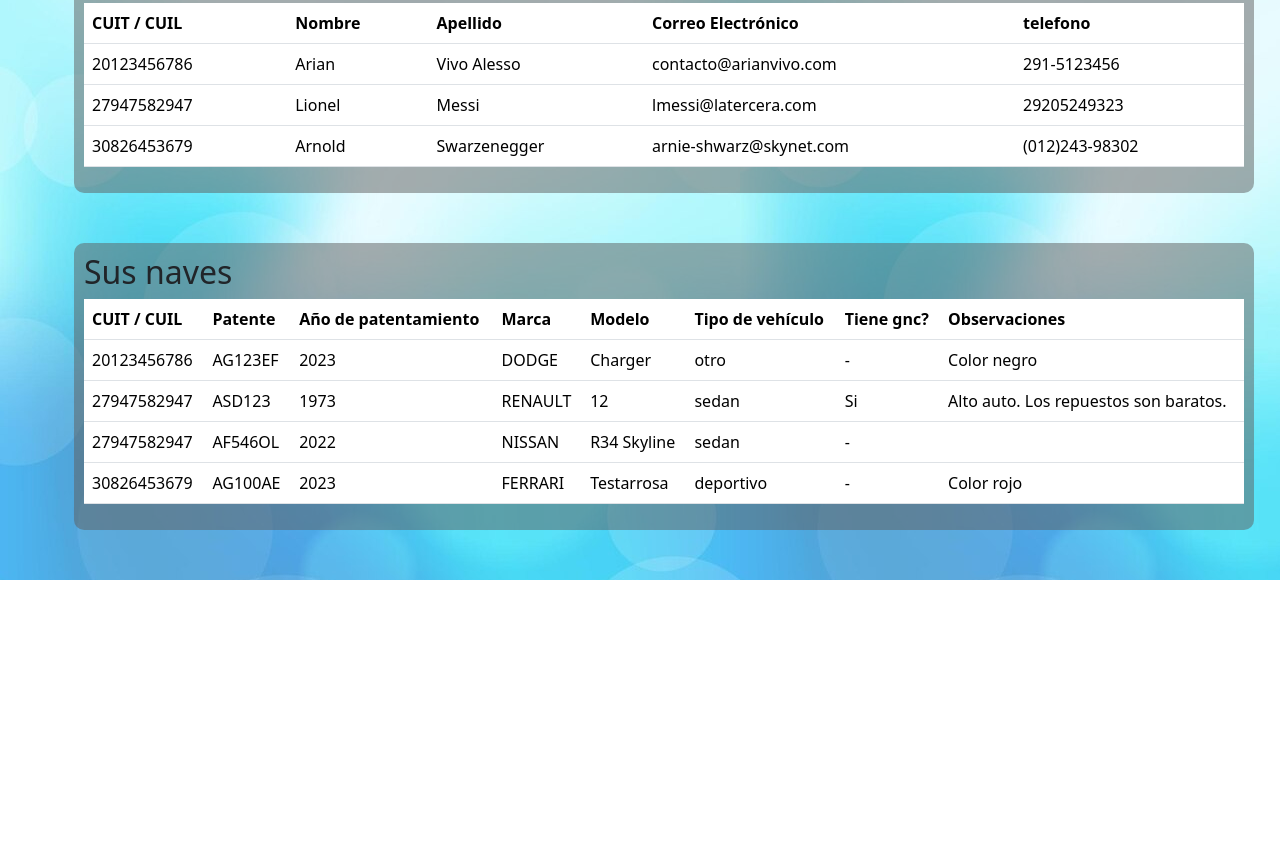
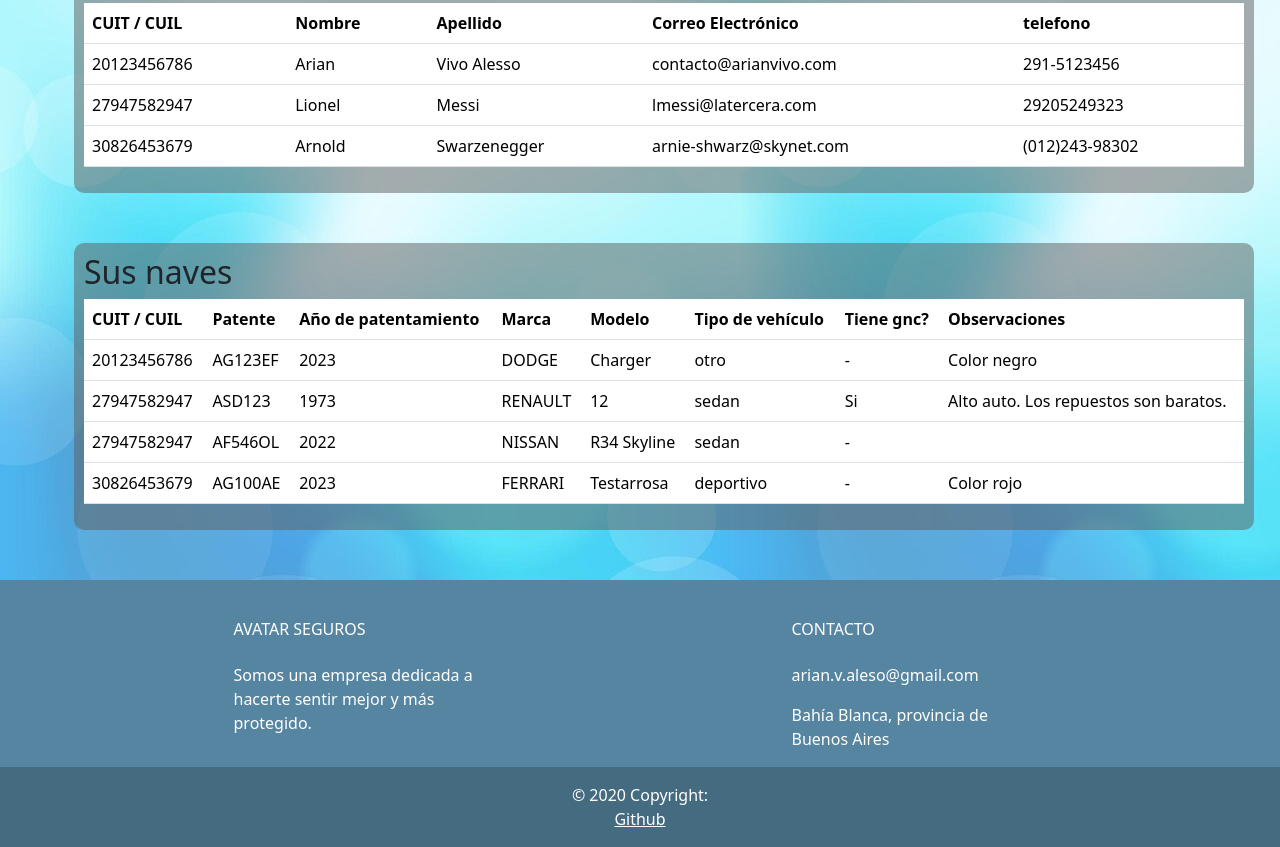
Before and after one commit to arianvivo/arianvivo-aseguradora, a plain HTML site: page index.html in a window 1280 px wide. Shown: the part 1296-2143 px from the top of the page. Before the commit the page ends 1876 px from the top, so only its background shows below. Drawn offline with nearby package versions, Linux system fonts and the light colour scheme.

Commit message:
add footer y favicon

```diff
--- a/css/style.css
+++ b/css/style.css
@@ -65,3 +65,11 @@ main {
     flex: 1 1 0;
     margin: 50px 10px;
 }
+
+footer {
+    background-color: #5685a1
+}
+
+footer .copyright {
+    background-color: rgba(0, 0, 0, 0.2)
+}
--- a/index.html
+++ b/index.html
@@ -3,7 +3,8 @@
 <head>
   <meta charset="UTF-8">
   <meta name="viewport" content="width=device-width, initial-scale=1.0">
-  <title>Aseguradora Carcade</title>
+  <title>Aseguradora Avatar</title>
+  <link rel="shortcut icon" href="./rsc/img/favicon.svg" type="image/x-icon">
   <link href="https://cdn.jsdelivr.net/npm/bootstrap@5.3.2/dist/css/bootstrap.min.css" rel="stylesheet" integrity="sha384-T3c6CoIi6uLrA9TneNEoa7RxnatzjcDSCmG1MXxSR1GAsXEV/Dwwykc2MPK8M2HN" crossorigin="anonymous">
   <link rel="stylesheet" href="./css/style.css">
 </head>
@@ -233,13 +234,7 @@
             </tr>
           </thead>
           <tbody id="tabla-clientes-body">
-            <!-- <tr>
-              <td>CUIT</th>
-                <td>NOM</td>
-                <td>APE</td>
-                <td>MAIL</td>
-                <td>TEL</td>
-              </tr> -->
+
             </tbody>
           </table>
         </div>
@@ -259,20 +254,38 @@
               </tr>
             </thead>
             <tbody id="tabla-vehiculos-body">
-              <!-- <tr>
-                <td>CUIT</th>
-                  <td>NOM</td>
-                  <td>APE</td>
-                  <td>MAIL</td>
-                  <td>TEL</td>
-                </tr> -->
+
               </tbody>
             </table>
           </div>
         </section>
       </main>
 
+      <footer class="text-center text-lg-start text-white">
+        <div class="container p-4 pb-0">
+          <section class="">
+            <div class="row">
+              <div class="col-md-3 col-lg-3 col-xl-3 mx-auto mt-3">
+                <h6 class="text-uppercase mb-4 font-weight-bold">
+                  Avatar Seguros
+                </h6>
+                <p> Somos una empresa dedicada a hacerte sentir mejor y más protegido. </p>
+              </div>
+              <div class="col-md-4 col-lg-3 col-xl-3 mx-auto mt-3">
+                <h6 class="text-uppercase mb-4 font-weight-bold">Contacto</h6>
+                <p>arian.v.aleso@gmail.com</p>
+                <p> Bahía Blanca, provincia de Buenos Aires</p>
+              </div>
+            </div>
+          </section>
+        </div>
 
+        <div class="text-center p-3 copyright" >
+          © 2020 Copyright:
+          <br>
+          <a class="text-white" href="https://github.com/arianvivo">Github</a>
+        </div>
+      </footer>
 
       <script src="./js/script.js"></script>
       <script src="https://cdn.jsdelivr.net/npm/bootstrap@5.3.2/dist/js/bootstrap.bundle.min.js" integrity="sha384-C6RzsynM9kWDrMNeT87bh95OGNyZPhcTNXj1NW7RuBCsyN/o0jlpcV8Qyq46cDfL" crossorigin="anonymous"></script>
```
Also changed, not shown: rsc/img/favicon.svg (added).
